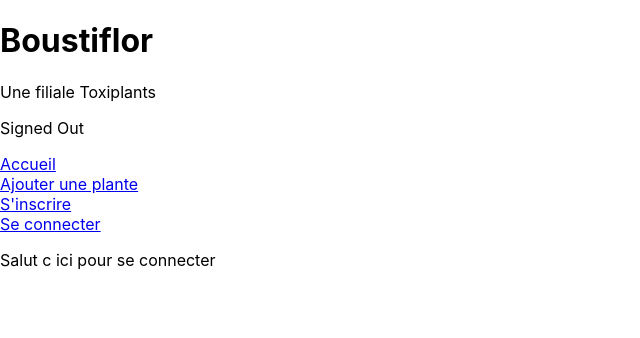
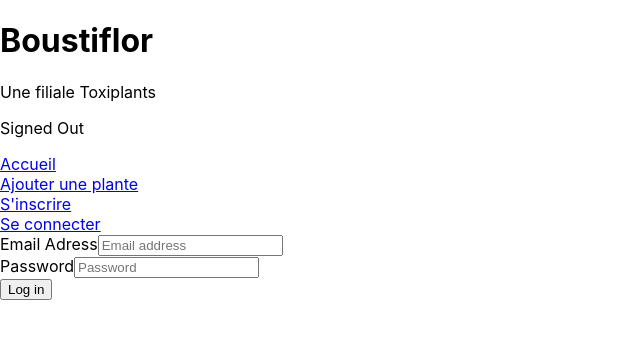
Before and after one commit to Quentin404/boustiflor, a React (Create React App) app: page /login in a window 1280 px wide. Shown: the top 338 px of the page, without its empty margins (0-640 px from the left). Built offline with nearby package versions, Linux system fonts and the light colour scheme; no server answers.

Commit message:
connection

```diff
--- a/src/UserAccount/Login.jsx
+++ b/src/UserAccount/Login.jsx
@@ -1,9 +1,58 @@
+import { getAuth, signInWithEmailAndPassword } from "firebase/auth";
+import { useState } from "react";
+
 const Login = () => {
+  let auth = "";
+  const [email, setEmail] = useState('');
+  const [password, setPassword] = useState('');
+  const [isPending, setIsPending] = useState(false);
+  const [error, setError] = useState(null);
+
+  const handleSubmit = (e) => {
+    e.preventDefault();
+
+    setIsPending(true);
+    setError(null);
+
+    auth = getAuth();
+    signInWithEmailAndPassword(auth, email, password)
+      .then((userCredential) => {
+        console.log(userCredential);
+        //const user = userCredential.user;
+        setIsPending(false);
+      })
+      .catch((error) => {
+        console.log(error);
+        const errorCode = error.code;
+        const errorMessage = error.message;
+        setError("Error code: " + errorCode + ". Firebase says: " + errorMessage)
+        if (errorCode === "auth/invalid-email"){
+          setError("This email adress is not valid.")
+        }
+        else if (errorCode === "auth/invalid-login-credentials") {
+          setError("The credentials you provided are incorrect");
+        }
+        setIsPending(false);
+      })
+  }
 
   return (
-    <div className="login">
-      <p>Salut c ici pour se connecter</p>
-    </div>
+    <form className="login">
+      <div>
+        <label htmlFor="email-address">Email Adress</label>
+        <input id="email-address" name="email" type="email" required placeholder="Email address" onChange={(e) => setEmail(e.target.value)} />
+      </div>
+      <div>
+        <label htmlFor="password">Password</label>
+        <input id="password" name="password" type="password" required placeholder="Password" onChange={(e) => setPassword(e.target.value)} />
+      </div>
+      {error && <div className="error">{error}</div>}
+      <div>
+        <button onClick={handleSubmit} disabled={isPending}>
+          {isPending ? 'Logging in...' : 'Log in'}
+        </button>
+      </div>
+    </form>
   );
 }
 
```
